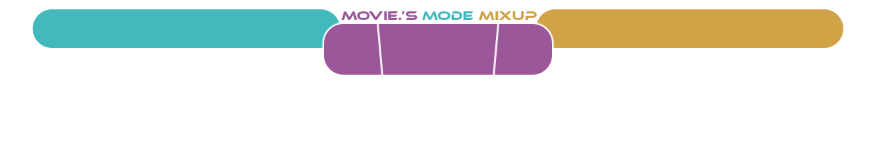
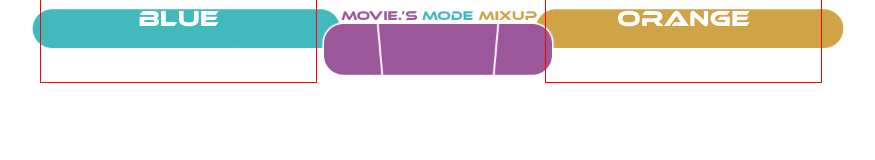
Before and after one commit to Sealclap/mMM-overlay, a plain HTML site: page overlay.html in a window 1280 px wide. Shown: the whole page, without its empty margins (210-1085 px from the left). Drawn offline with nearby package versions, Linux system fonts and the light colour scheme.

Commit message:
fixed team name bug

```diff
--- a/overlay.html
+++ b/overlay.html
@@ -17,7 +17,7 @@
   <div class="main">
 
     <div class="blue-hdr"> <!-- Team 0 -->
-      <p></p>
+      <p>blue</p>
     </div>
     <div class="blue-players"></div>
 
@@ -30,7 +30,7 @@
     <div class="game-count">Game <span class="game-num">1</span></div>
 
     <div class="orange-hdr"> <!-- Team 1 -->
-      <p></p>
+      <p>orange</p>
     </div>
     <div class="orange-players"></div>
 
--- a/style.css
+++ b/style.css
@@ -14,9 +14,15 @@ body {
   background-size: contain;
 }
 .blue-hdr, .orange-hdr {
-  font-size: 40px;
+  font-size: 1.75vw;
   font-weight: 500;
   position: absolute;
+}
+.blue-hdr p, .orange-hdr p {
+  border: 1px solid red;
+  height: 50px;
+  width: 100%;
+  padding-block: 27px;
 }
 .blue-hdr {
   top: -45px;
```
